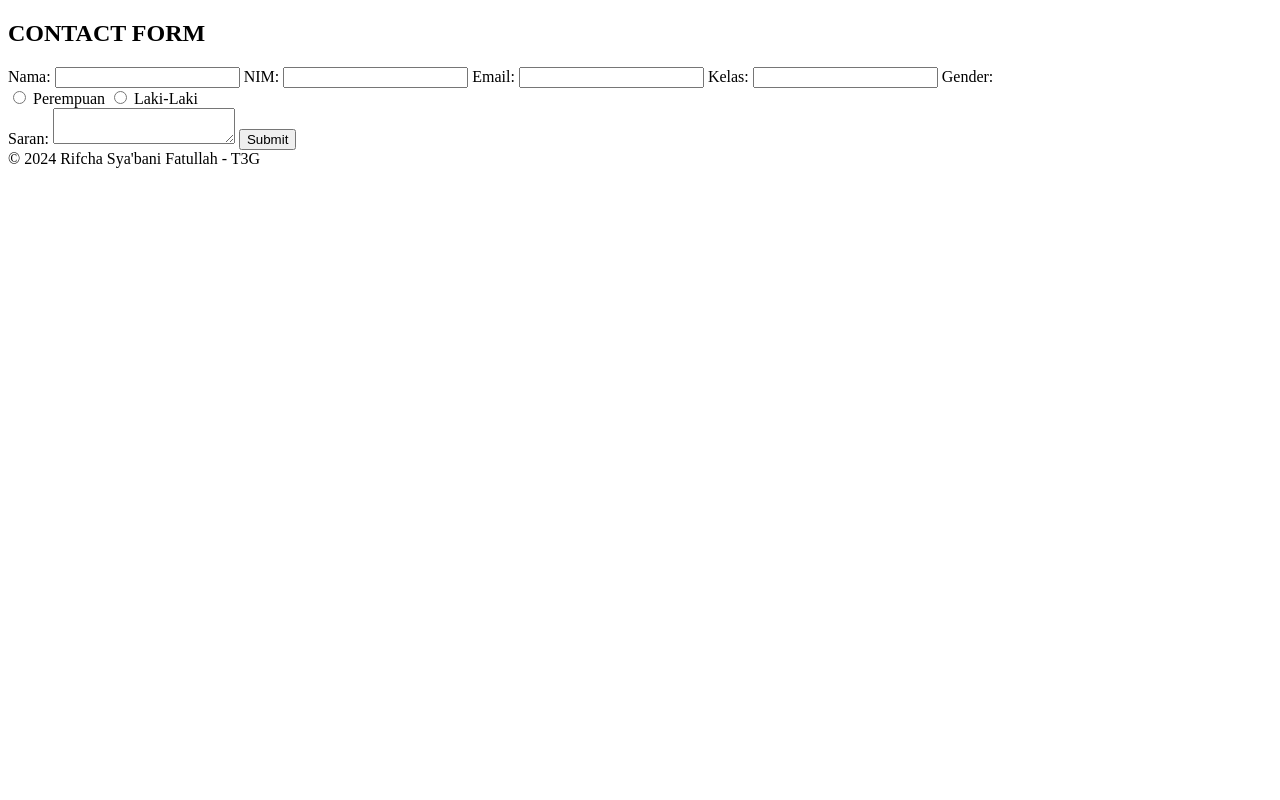
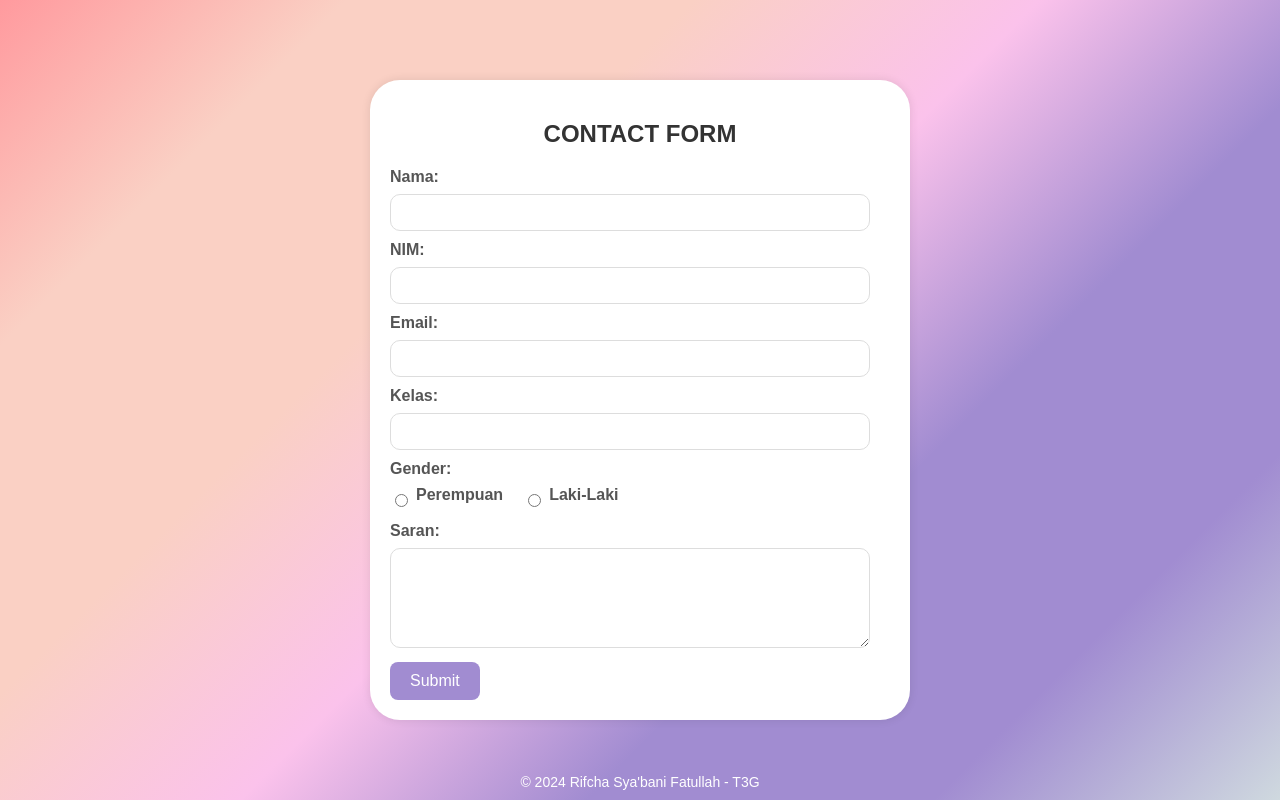
Before and after one commit to rifchasyabani30/contact-form-, a PHP site: page / in a window 1280 px wide. Run offline with PHP 8.4, Linux system fonts and the light colour scheme.

Commit message:
Menambahkan css pada file index.php

```diff
--- a/index.php
+++ b/index.php
@@ -38,6 +38,96 @@ if ($_SERVER["REQUEST_METHOD"] == "POST") {
     <meta charset="UTF-8">
     <meta name="viewport" content="width=device-width, initial-scale=1.0">
     <title>Contact Form</title>
+    <style>
+        body {
+            font-family: Arial, sans-serif;
+            background: linear-gradient(135deg, #ff9a9e, #fad0c4, #fad0c4, #fbc2eb, #a18cd1, #a18cd1, #cfd9df);
+            display: flex;
+            justify-content: center;
+            align-items: center;
+            height: 100vh;
+            margin: 0;
+        }
+        .container {
+            background: white;
+            border-radius: 30px;
+            box-shadow: 0 0 10px rgba(0, 0, 0, 0.1);
+            padding: 20px;
+            max-width: 500px;
+            width: 90%;
+        }
+        h2 {
+            text-align: center;
+            color: #333;
+        }
+        label {
+            display: block;
+            margin-bottom: 8px;
+            color: #555;
+            font-weight: bold;
+        }
+        input[type="text"],
+        input[type="email"],
+        select,
+        textarea {
+            width: calc(100% - 20px);
+            padding: 10px;
+            margin-bottom: 10px;
+            border: 1px solid #ddd;
+            border-radius: 10px;
+            box-sizing: border-box;
+        }
+        textarea {
+            height: 100px;
+        }
+        input[type="submit"] {
+            background-color: #a18cd1;
+            color: white;
+            border: none;
+            padding: 10px 20px;
+            border-radius: 8px;
+            cursor: pointer;
+            font-size: 16px;
+        }
+        input[type="submit"]:hover {
+            background-color: #fbc2eb;
+        }
+        .message {
+            padding: 10px;
+            margin-bottom: 20px;
+            text-align: center;
+            font-weight: bold;
+            border-radius: 8px;
+        }
+        .message.success {
+            color: #28a745;
+        }
+        .message.error {
+            color: #dc3545;
+        }
+        .gender-container {
+            display: flex;
+            align-items: center;
+            margin-bottom: 10px;
+        }
+        .gender-container label {
+            margin-left: 5px;
+            margin-right: 20px;
+        }
+        .copyright {
+            position: absolute;
+            bottom: 10px;
+            width: 100%;
+            text-align: center;
+            font-size: 14px;
+            color: #fff;
+        }
+    </style>
+    <script>
+        function confirmSubmission() {
+            return confirm("Apakah Anda yakin ingin mengirim formulir ini?");
+        }
+    </script>
 </head>
 <body>
     <div class="container">
```
